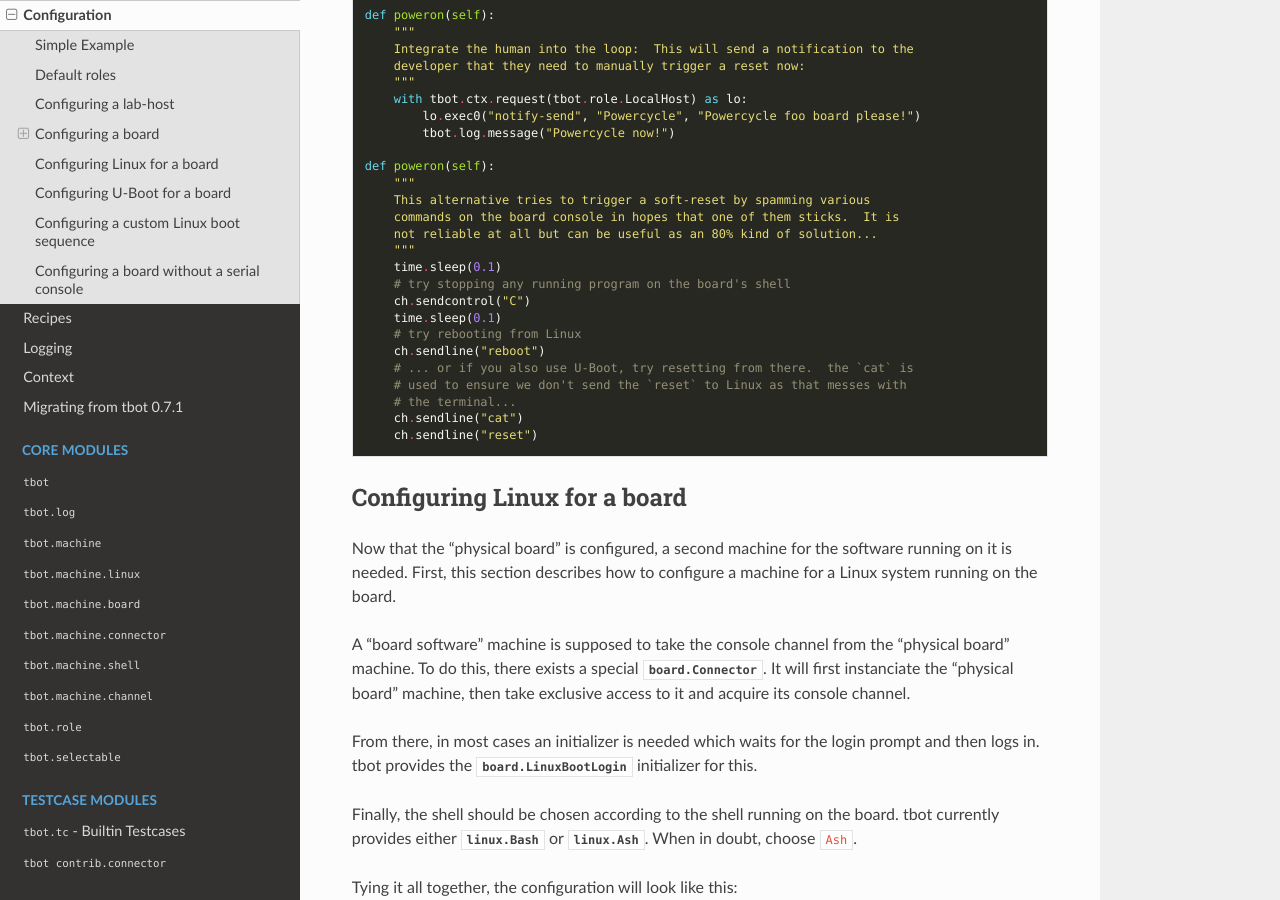
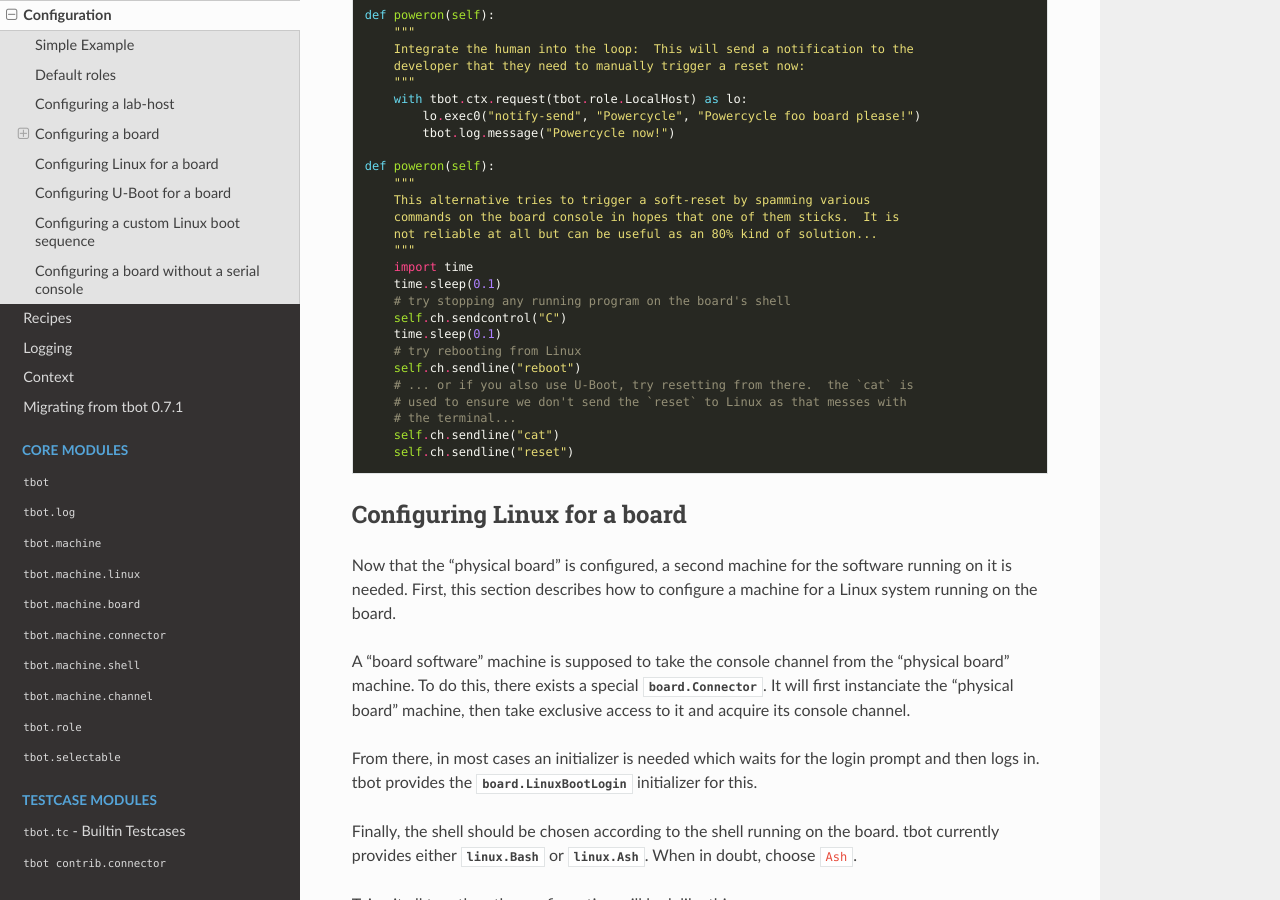
Before and after one commit to Rahix/tbot, a Sphinx documentation site: the page built from Documentation/configuration.rst, in a window 1280 px wide and 900 px high, scrolled down 4281 px. Built offline with Sphinx 7.4.7 and the Read the Docs theme 2.0.0, drawn with Linux system fonts in a browser that asks for light colours.

Commit message:
docs: Fix reboot hack example
This code needs to look slightly different to work... Make it
copy-pastable.

Signed-off-by: Harald Seiler <hws@denx.de>

```diff
--- a/Documentation/configuration.rst
+++ b/Documentation/configuration.rst
@@ -252,17 +252,18 @@ work "well enough":
        commands on the board console in hopes that one of them sticks.  It is
        not reliable at all but can be useful as an 80% kind of solution...
        """
+       import time
        time.sleep(0.1)
        # try stopping any running program on the board's shell
-       ch.sendcontrol("C")
+       self.ch.sendcontrol("C")
        time.sleep(0.1)
        # try rebooting from Linux
-       ch.sendline("reboot")
+       self.ch.sendline("reboot")
        # ... or if you also use U-Boot, try resetting from there.  the `cat` is
        # used to ensure we don't send the `reset` to Linux as that messes with
        # the terminal...
-       ch.sendline("cat")
-       ch.sendline("reset")
+       self.ch.sendline("cat")
+       self.ch.sendline("reset")
 
 .. _config-board-linux:
 
```
